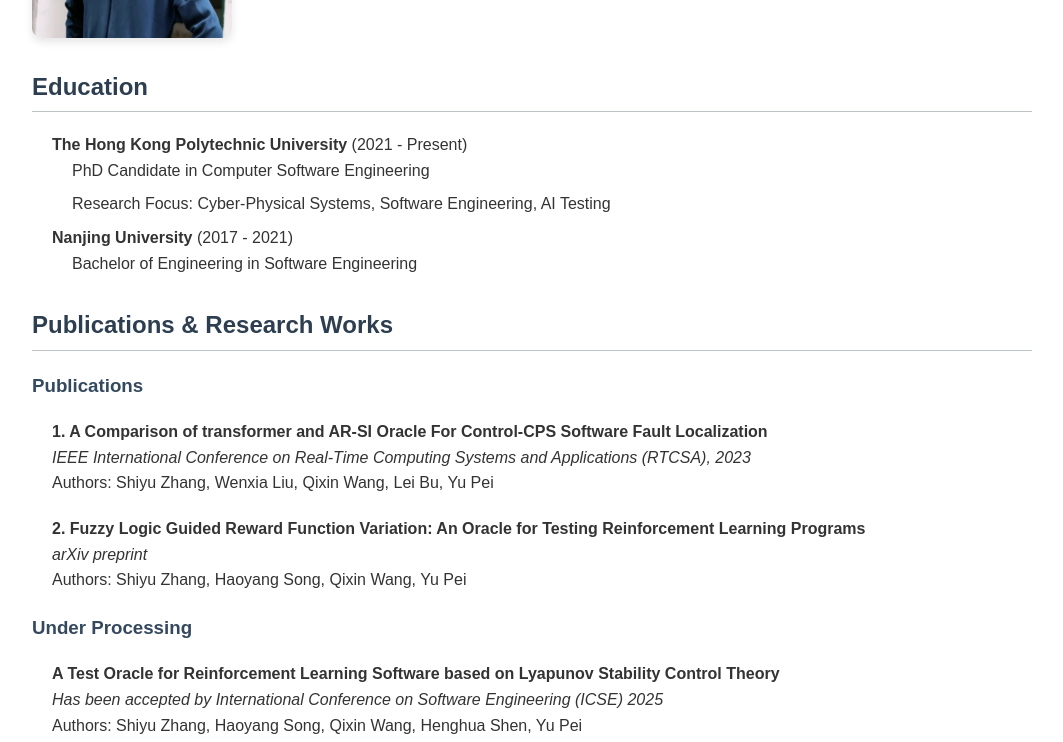
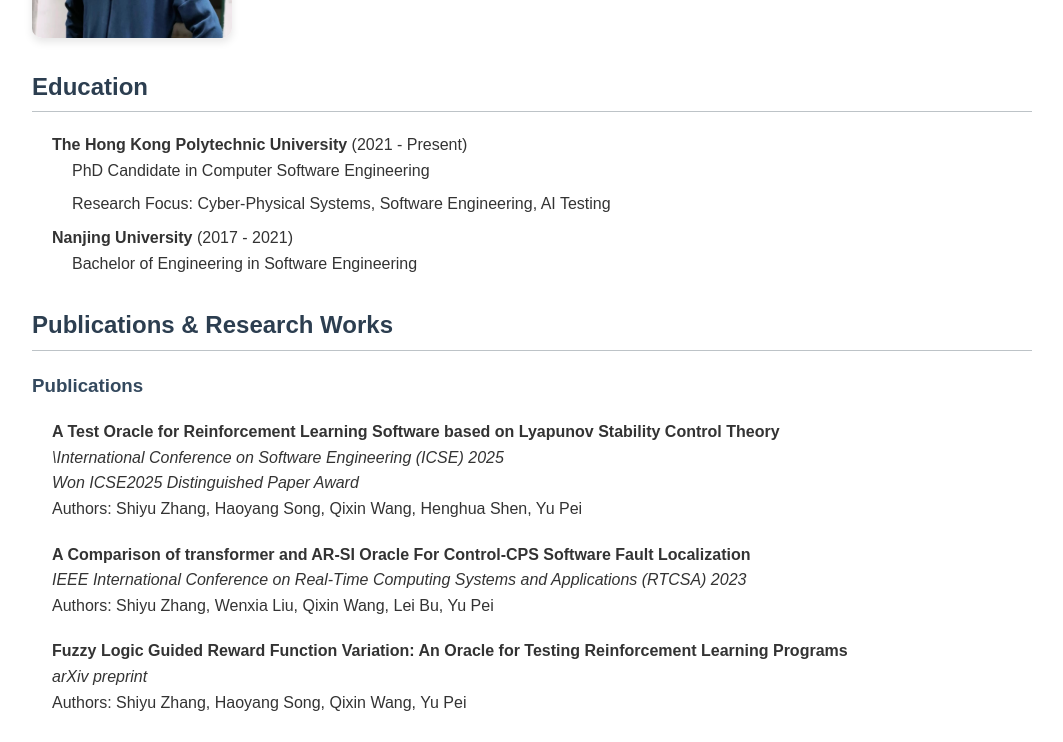
Before and after one commit to Ian-Sy-Zhang/Ian-Sy-Zhang.github.io, a plain HTML site: page index.html in a window 1280 px wide. Shown: the part 182-924 px from the top of the page, without its empty margins (108-1171 px from the left). Drawn offline with Linux system fonts and the light colour scheme.

Commit message:
Update index.html

```diff
--- a/index.html
+++ b/index.html
@@ -120,23 +120,26 @@
     <section class="section">
         <h2>Publications & Research Works</h2>
         <h3>Publications</h3>
+
         <div class="publication">
-            <div class="publication-title">1. A Comparison of transformer and AR-SI Oracle For Control-CPS Software Fault Localization</div>
-            <div><em>IEEE International Conference on Real-Time Computing Systems and Applications (RTCSA), 2023</em></div>
+            <div class="publication-title">A Test Oracle for Reinforcement Learning Software based on Lyapunov Stability Control Theory</div>
+            <div><em>\International Conference on Software Engineering (ICSE) 2025</em> </div>
+            <div><em><em>Won ICSE2025 Distinguished Paper Award</em></em></div>
+            <div>Authors: Shiyu Zhang, Haoyang Song, Qixin Wang, Henghua Shen, Yu Pei</div>
+        </div>
+
+        <div class="publication">
+            <div class="publication-title">A Comparison of transformer and AR-SI Oracle For Control-CPS Software Fault Localization</div>
+            <div><em>IEEE International Conference on Real-Time Computing Systems and Applications (RTCSA) 2023</em></div>
             <div>Authors: Shiyu Zhang, Wenxia Liu, Qixin Wang, Lei Bu, Yu Pei</div>
         </div>
         <div class="publication">
-            <div class="publication-title">2. Fuzzy Logic Guided Reward Function Variation: An Oracle for Testing Reinforcement Learning Programs</div>
+            <div class="publication-title">Fuzzy Logic Guided Reward Function Variation: An Oracle for Testing Reinforcement Learning Programs</div>
             <div><em>arXiv preprint</em></div>
             <div>Authors: Shiyu Zhang, Haoyang Song, Qixin Wang, Yu Pei</div>
         </div>
 
-        <h3>Under Processing</h3>
-        <div class="publication">
-            <div class="publication-title">A Test Oracle for Reinforcement Learning Software based on Lyapunov Stability Control Theory</div>
-            <div><em>Has been accepted by International Conference on Software Engineering (ICSE) 2025</em></div>
-            <div>Authors: Shiyu Zhang, Haoyang Song, Qixin Wang, Henghua Shen, Yu Pei</div>
-        </div>
+
     </section>
 
     <section class="section">
```
